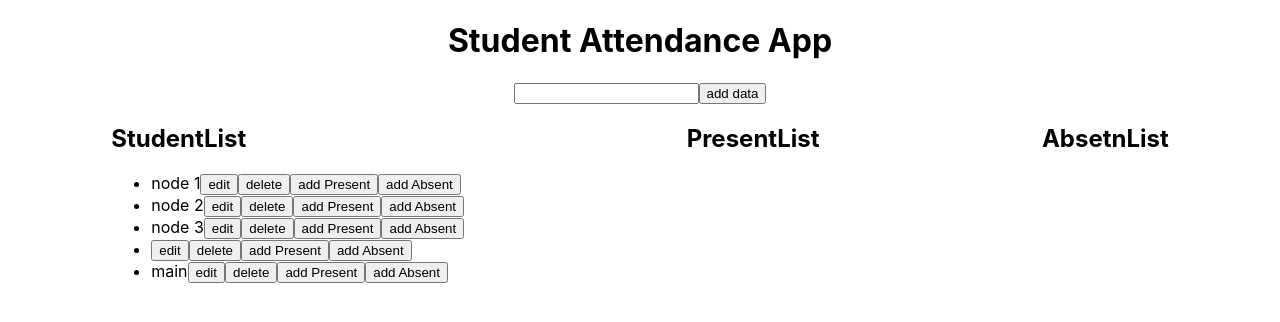
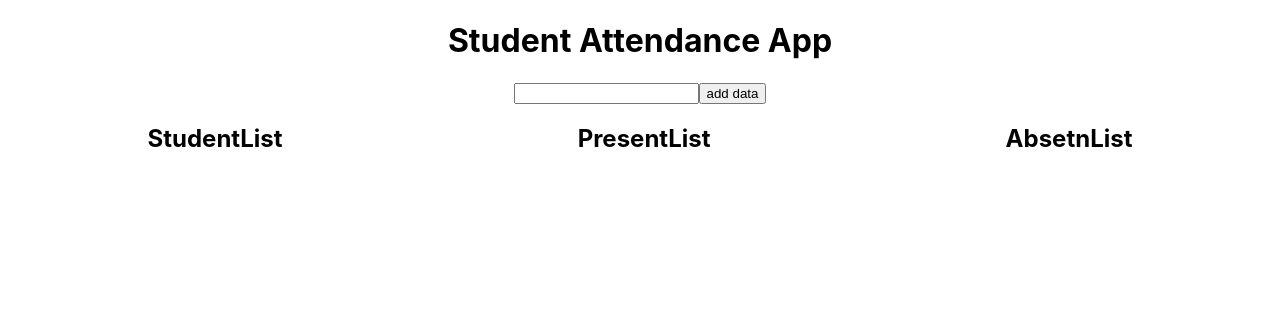
Before and after one commit to ms-shakil/student-attendance-app, a React (Create React App) app: page / in a window 1280 px wide. Shown: the top 322 px of the page. Built offline with nearby package versions, Linux system fonts and the light colour scheme; data requests are answered from the project's data file.

Commit message:
add delete and update api

```diff
--- a/db.json
+++ b/db.json
@@ -1,24 +1,3 @@
 {
-  "note": [
-    {
-      "id": "1",
-      "name": "node 1"
-    },
-    {
-      "id": "2",
-      "name": "node 2"
-    },
-    {
-      "id": "3",
-      "name": "node 3"
-    },
-    {
-      "id": "1776103798238",
-      "name": ""
-    },
-    {
-      "id": "1776103925382",
-      "name": "main"
-    }
-  ]
+  "note": []
 }
--- a/src/component/StudentList.jsx
+++ b/src/component/StudentList.jsx
@@ -2,7 +2,7 @@
 import { useContext } from "react"
 import { StudentContext } from "../contexts/StudentProvider"
 const StudentList = ()=>{
-    const {studentStates,dispatch} =useContext(StudentContext)
+    const {studentStates,dispatch,deletHand} =useContext(StudentContext)
 
 
 
@@ -14,7 +14,7 @@ const StudentList = ()=>{
                     studentStates.studentList.map((element)=>(
                         <li key={element.id}> {element.name }
                          <button onClick={()=> {dispatch({type:"edit",payload:element})}}>edit</button>
-                         <button onClick={()=>{dispatch({type:"delete",payload:element})}}> delete</button>
+                         <button onClick={()=>{deletHand(element)}}> delete</button>
                          <button onClick={()=>{dispatch({type:"present_or_absent",payload:{id:element.id,isPresent:true ,condi:element.isPresent}})}}> add Present</button>
                          <button onClick={()=>{dispatch({type:"present_or_absent",payload:{id:element.id,isPresent:false,condi:element.isPresent}})}}>add Absent</button>
                         </li>
--- a/src/contexts/StudentProvider.jsx
+++ b/src/contexts/StudentProvider.jsx
@@ -45,32 +45,32 @@ const StudentReducer = (state, action)=>{
 
 
         }
-        case "update":{
-            return{
-                ...state,
-                studentList: state.studentList.map((item)=>{
-                    if(item.id === state.updateObject.id){
-                        return{...item,name:state.studentName}
-                    }else{
-                        return item
-                    }
-                })
-                ,
-                editMode:false,
-                studentName:""
-            }
+        // case "update":{
+        //     return{
+        //         ...state,
+        //         studentList: state.studentList.map((item)=>{
+        //             if(item.id === state.updateObject.id){
+        //                 return{...item,name:state.studentName}
+        //             }else{
+        //                 return item
+        //             }
+        //         })
+        //         ,
+        //         editMode:false,
+        //         studentName:""
+        //     }
 
-        }
-        case "delete":{
-            return{
-                ...state,
-                studentList:state.studentList.filter((el)=>{
-                  if(el.id !== action.payload.id){
-                      return el
-                       }
-                    })
-            }
-        }
+        // }
+        // case "delete":{
+        //     return{
+        //         ...state,
+        //         studentList:state.studentList.filter((el)=>{
+        //           if(el.id !== action.payload.id){
+        //               return el
+        //                }
+        //             })
+        //     }
+        // }
         case "present_or_absent":{
 
 
@@ -120,13 +120,36 @@ const StudentProvider  = (props)=>{
                 "Content-type":"application/json",
             }
         }).then(()=>{
+            studentStates.studentName=""
             getAllData()
         })
     }
-    //update /PUT
-    const putData =((element)=>{
-        fetch(``)
+    // PUT
+        const putData =()=>{
+            const {id ,...rest}=studentStates.updateObject
+            const updateNode ={...rest, name:studentStates.studentName}
+
+        fetch(`http://localhost:4000/note/${studentStates.updateObject.id}`,{
+            method:"PUT",
+            body:JSON.stringify(updateNode),
+            headers:{
+                "Content-type":"application/json",
+            }
+        }).then(()=>{
+            studentStates.studentName=""
+            getAllData()
+        })
+    }
+    //delete
+    const deletHand =((element)=>{
+        fetch(`http://localhost:4000/note/${element.id}`,{
+            method:"DELETE"
+        }).then(()=>{
+            getAllData()
+        })
     })
+
+
 
     const {children} =props
 //   const [studentName ,setStudentName] =useState("")
@@ -150,7 +173,7 @@ const StudentProvider  = (props)=>{
         if(studentStates.editMode == false){
             postData(newData)
         }else{
-            dispatch({type:"update"})
+            putData(newData)
         }
         // studentStates.editMode ? dispatch({type:"update"}):dispatch({type:"create"})
 
@@ -225,7 +248,7 @@ const StudentProvider  = (props)=>{
    studentStates,
    dispatch,
     changeHandler,
-    submitHandler,}
+    submitHandler,deletHand}
   return <StudentContext.Provider value={contextValue} > {children}  </StudentContext.Provider>
 }
 
```
